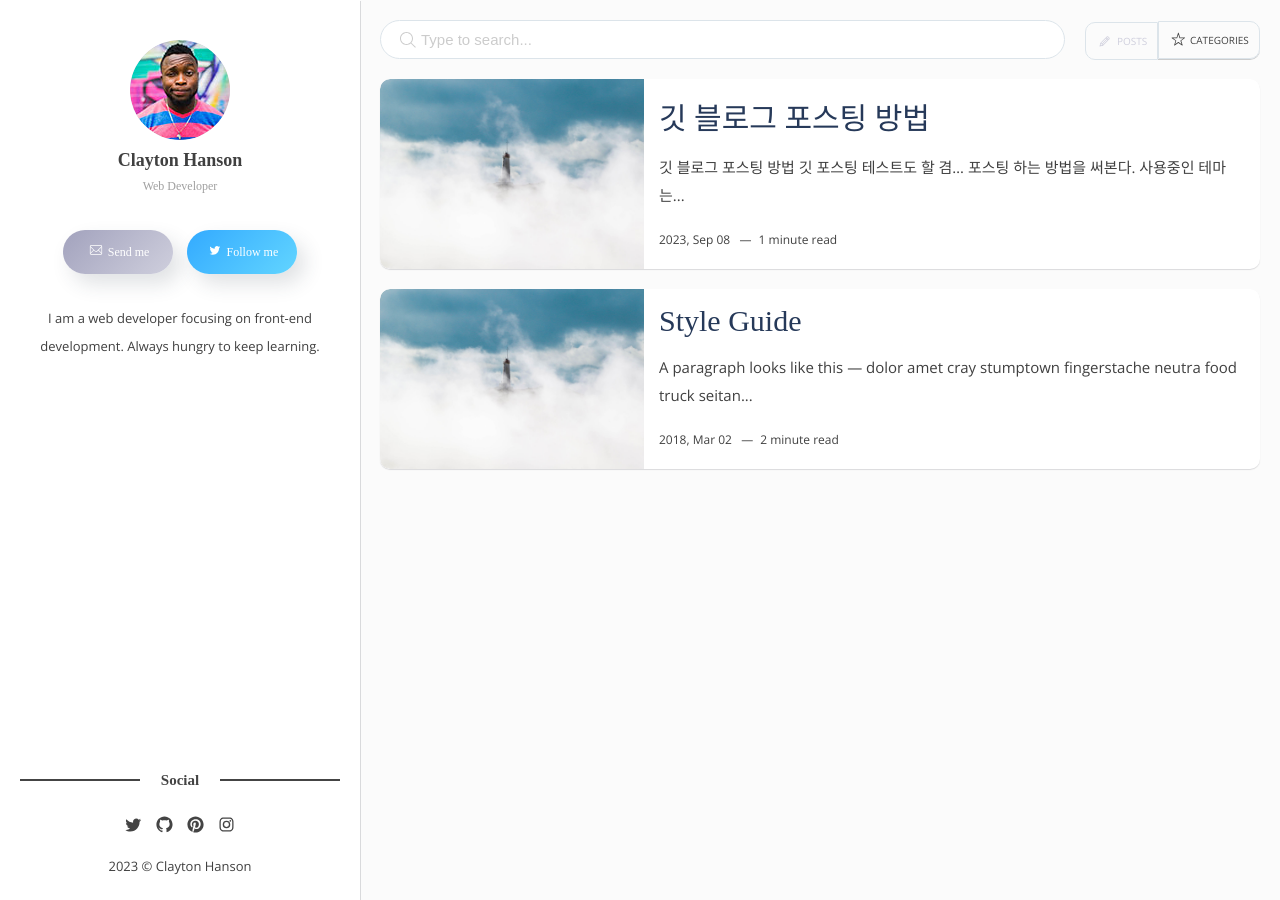
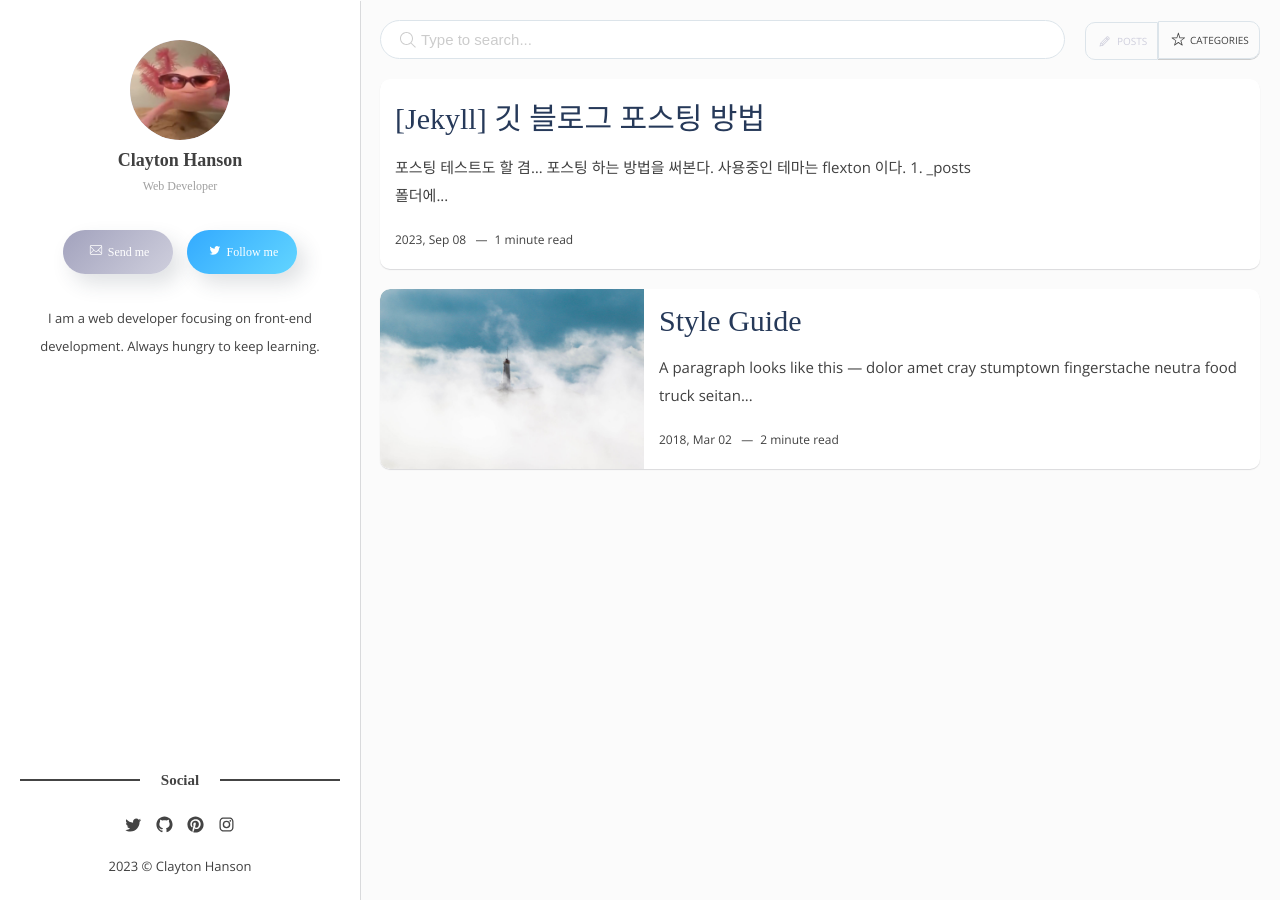
Before and after one commit to Kyuyoung11/Kyuyoung11.github.io, a Jekyll site: the page built from index.html, in a window 1280 px wide. Built offline with Jekyll 4.4.1, drawn with Linux system fonts in a browser that asks for light colours; some web fonts are replaced; the list of posts is cut into pages by our own code.

Commit message:
포스팅방법

```diff
--- a/_posts/2023-09-08-aboutGitBlogPosting.md
+++ b/_posts/2023-09-08-aboutGitBlogPosting.md
@@ -1,8 +1,7 @@
 ---
 layout: post
-title: "깃 블로그 포스팅 방법"
-image: "8.jpg"
-categories: Etc
+title: "[Jekyll] 깃 블로그 포스팅 방법"
+categories: Jekyll
 tags: [Blog, Git, Posting]
 
 toc: true
@@ -11,10 +10,9 @@
 date: 2023-09-08
 last_modified_at: 2023-09-08
 ---
-# 깃 블로그 포스팅 방법
 
 
-깃 포스팅 테스트도 할 겸... 포스팅 하는 방법을 써본다.
+포스팅 테스트도 할 겸... 포스팅 하는 방법을 써본다.
 사용중인 테마는 [flexton](http://jekyllthemes.org/themes/flexton/) 이다.
 
 
@@ -30,8 +28,7 @@
 ---
 layout: post
 title: "깃 블로그 포스팅 방법"
-image: "8.jpg"
-categories: Etc
+categories: Jekyll
 tags: [Blog, Git, Posting]
 
 toc: true
@@ -47,7 +44,6 @@
 toc_sticky를 true로 하면, 목차가 스크롤을 따라 움직인다.
 toc_icon, toc_label 설정까지 하면 커스터마이징도 가능한듯 (다음에 해봐야겠다)
 
-##
 
 
 
```
Also changed, not shown: images/1.jpg.
